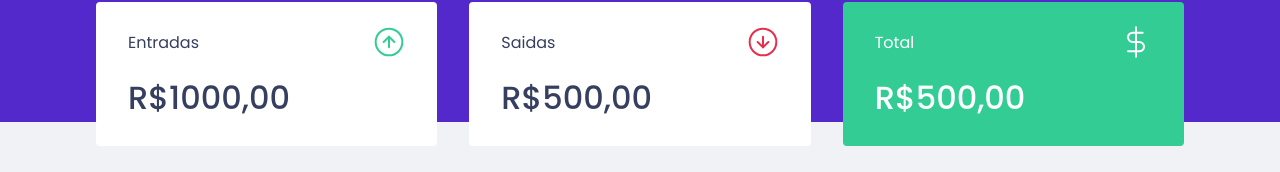
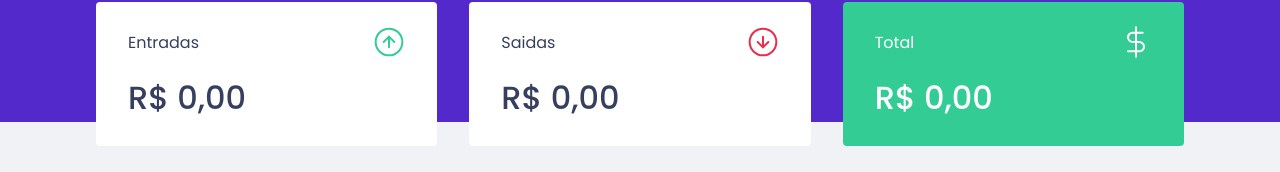
Before and after one commit to DaniSan0508-project/dtmoney, a React (Create React App) app: page / in a window 1280 px wide. Shown: the part 150-322 px from the top of the page. Built offline with nearby package versions, Linux system fonts and the light colour scheme; no server answers; what miragejs would draw is missing.

Commit message:
sumario feito e app finalzado!

```diff
--- a/src/components/Summary/index.tsx
+++ b/src/components/Summary/index.tsx
@@ -9,6 +9,22 @@
 export const Summary = () => {
     const { transactions } = useContext(TransactionsContext);
 
+    const summary = transactions.reduce((acc, transaction) => {
+        if (transaction.type === 'deposit') {
+            acc.deposits += transaction.amount;
+            acc.total += transaction.amount;
+        } else {
+            acc.withdraws -= transaction.amount;
+            acc.total -= transaction.amount;
+        }
+        return acc;
+    }, {
+        deposits: 0,
+        withdraws: 0,
+        total: 0,
+    })
+
+
     return (
         <Container>
             <div>
@@ -16,15 +32,25 @@
                     <p>Entradas</p>
                     <img src={ incomeImg } alt="Entradas"/>
                 </header>
-                <strong>R$1000,00</strong>
+                <strong>
+                    {new Intl.NumberFormat('pt-BR', {
+                    style: 'currency',
+                    currency: 'BRL'
+                }).format(summary.deposits)}
+                </strong>
             </div>
 
             <div>
                 <header>
                     <p>Saidas</p>
-                    <img src={outcomeImg} alt="Saidas" />
+                    <img src={ outcomeImg } alt="Saidas" />
                 </header>
-                    <strong>R$500,00</strong>
+                <strong>
+                    {new Intl.NumberFormat('pt-BR', {
+                        style: 'currency',
+                        currency: 'BRL'
+                    }).format(summary.withdraws)}
+                </strong>
 
             </div>
 
@@ -33,7 +59,12 @@
                     <p>Total</p>
                     <img src={totalImg} alt="Total" />
                 </header>
-                    <strong>R$500,00</strong>
+                <strong>
+                {new Intl.NumberFormat('pt-BR', {
+                    style: 'currency',
+                    currency: 'BRL'
+                }).format(summary.total)}
+                </strong>
             </div>
        </Container>
     )
```
